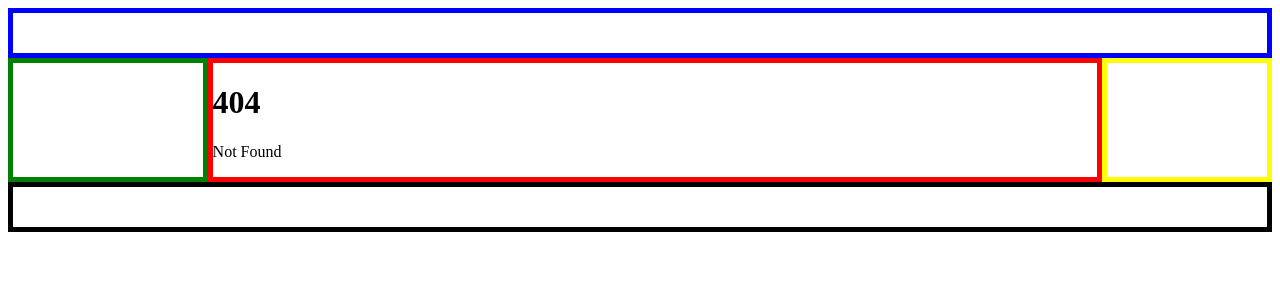
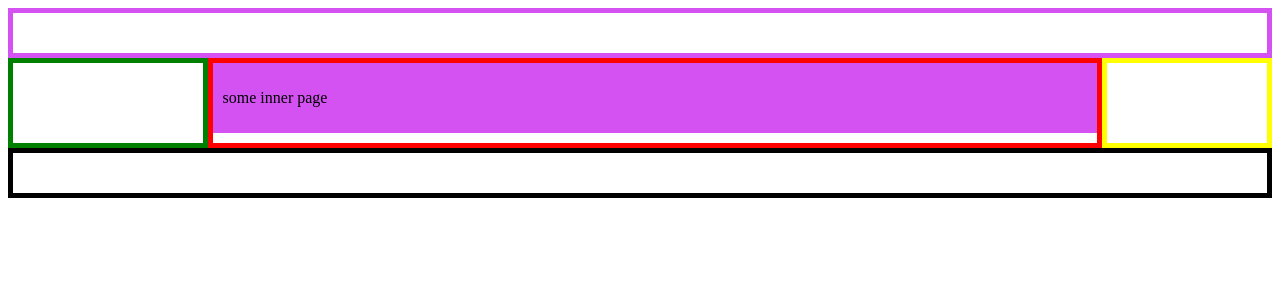
Before and after one commit to come-raczy/svelte-sandbox, a SvelteKit app: page /inner in a window 1280 px wide. Before the commit this address had no page. Shown: the top 300 px of the page. Built offline with nearby package versions, Linux system fonts and the light colour scheme.

Commit message:
closes #4

```diff
--- /dev/null
+++ b/src/_variables.scss
@@ -0,0 +1 @@
+$color: red;
--- /dev/null
+++ b/src/app.css
@@ -0,0 +1,15 @@
+
+@layer base {
+  :root {
+  }
+
+  .dark {
+    --color-primary: #d452f1;
+    --background-primary: #000000;
+  }
+  .light {
+    --color-primary: #300000;
+    --background-primary: #d452f1;
+  }
+
+}
--- /dev/null
+++ b/src/app.scss
@@ -0,0 +1,2 @@
+@import './_variables.scss';
+@import './_mixins.scss';
--- a/src/routes/+layout.svelte
+++ b/src/routes/+layout.svelte
@@ -1,17 +1,13 @@
 <script>
+    let theme = 'dark';
 </script>
 
-<div class="app">
-	<div class="header">
-
-    </div>
+<div class="app {theme}">
+	<div class="header"></div>
 	<div style="flex-basis: 100%;height: 0"></div>
-	<div class="leftside">
-	</div>
+	<div class="leftside"></div>
 	<div class="main">
-
 		<slot />
-
 	</div>
 	<div class="rightside"></div>
 	<div style="flex-basis: 100%;height: 0"></div>
@@ -19,6 +15,8 @@
 </div>
 
 <style>
+  @import '../app.css';
+
 	div.app {
 		display: flex;
 		flex-wrap: wrap;
@@ -32,12 +30,12 @@
 	div.header {
 		height: 5vh;
 		width: 100%;
-        border: 5px solid blue;
+		border: 5px solid var(--color-primary);
 	}
 	div.leftside {
-        min-height: 10vh;;
-        width:15%;
-        border:5px solid green;
+		min-height: 10vh;
+		width: 15%;
+		border: 5px solid green;
 	}
 	div.main {
 		width: 70%;
--- /dev/null
+++ b/src/routes/inner/+layout.svelte
@@ -0,0 +1,9 @@
+<script>
+</script>
+
+<div class="dark">
+<slot/>
+</div>
+
+<style>
+</style>
--- /dev/null
+++ b/src/routes/inner/+page.svelte
@@ -0,0 +1,10 @@
+<div>
+  <p>some inner page</p>
+</div>
+
+<style>
+  div {
+    background-color: var(--color-primary);
+    padding: 10px;
+  }
+</style>
--- a/svelte.config.js
+++ b/svelte.config.js
@@ -1,11 +1,16 @@
 import adapter from '@sveltejs/adapter-auto';
-import { vitePreprocess } from '@sveltejs/vite-plugin-svelte';
+//import { vitePreprocess } from '@sveltejs/vite-plugin-svelte';
+import  preprocess  from 'svelte-preprocess';
 
 /** @type {import('@sveltejs/kit').Config} */
 const config = {
 	// Consult https://kit.svelte.dev/docs/integrations#preprocessors
 	// for more information about preprocessors
-	preprocess: vitePreprocess(),
+	preprocess: preprocess({
+          scss: {
+            prependData: `@import './src/app.scss';`
+          }
+        }),
 
 	kit: {
 		// adapter-auto only supports some environments, see https://kit.svelte.dev/docs/adapter-auto for a list.
--- a/vite.config.ts
+++ b/vite.config.ts
@@ -5,5 +5,5 @@ export default defineConfig({
 	plugins: [sveltekit()],
 	test: {
 		include: ['src/**/*.{test,spec}.{js,ts}']
-	}
+	},
 });
```
Also changed, not shown: package.json (+5 -3 lines), src/_mixins.scss (added, +14 -0 lines), src/routes/+page.svelte (+19 -0 lines), 1 other file (tests, documents, lock files or other folders). Lines whose indentation alone changed are shown as unchanged.
